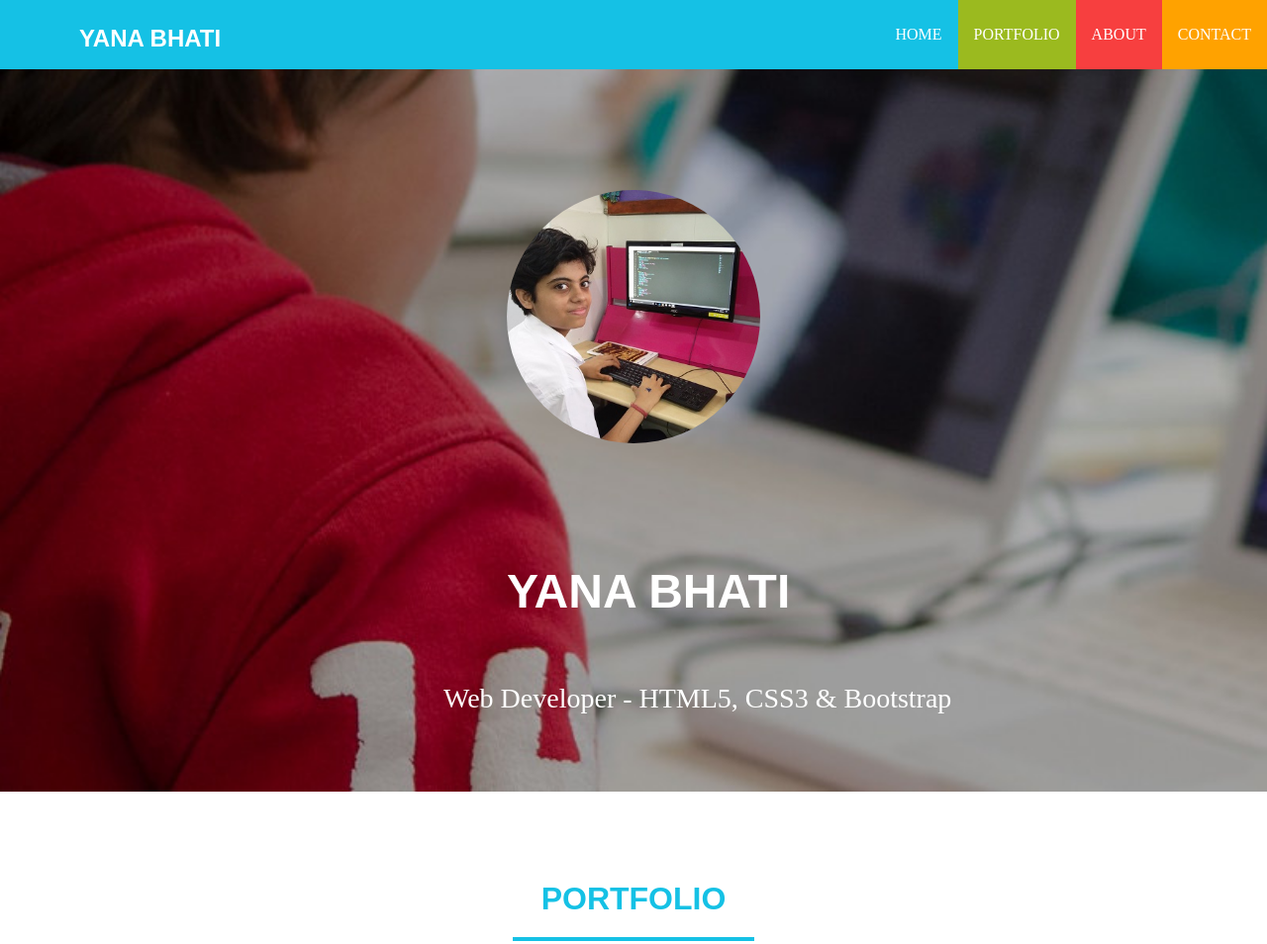
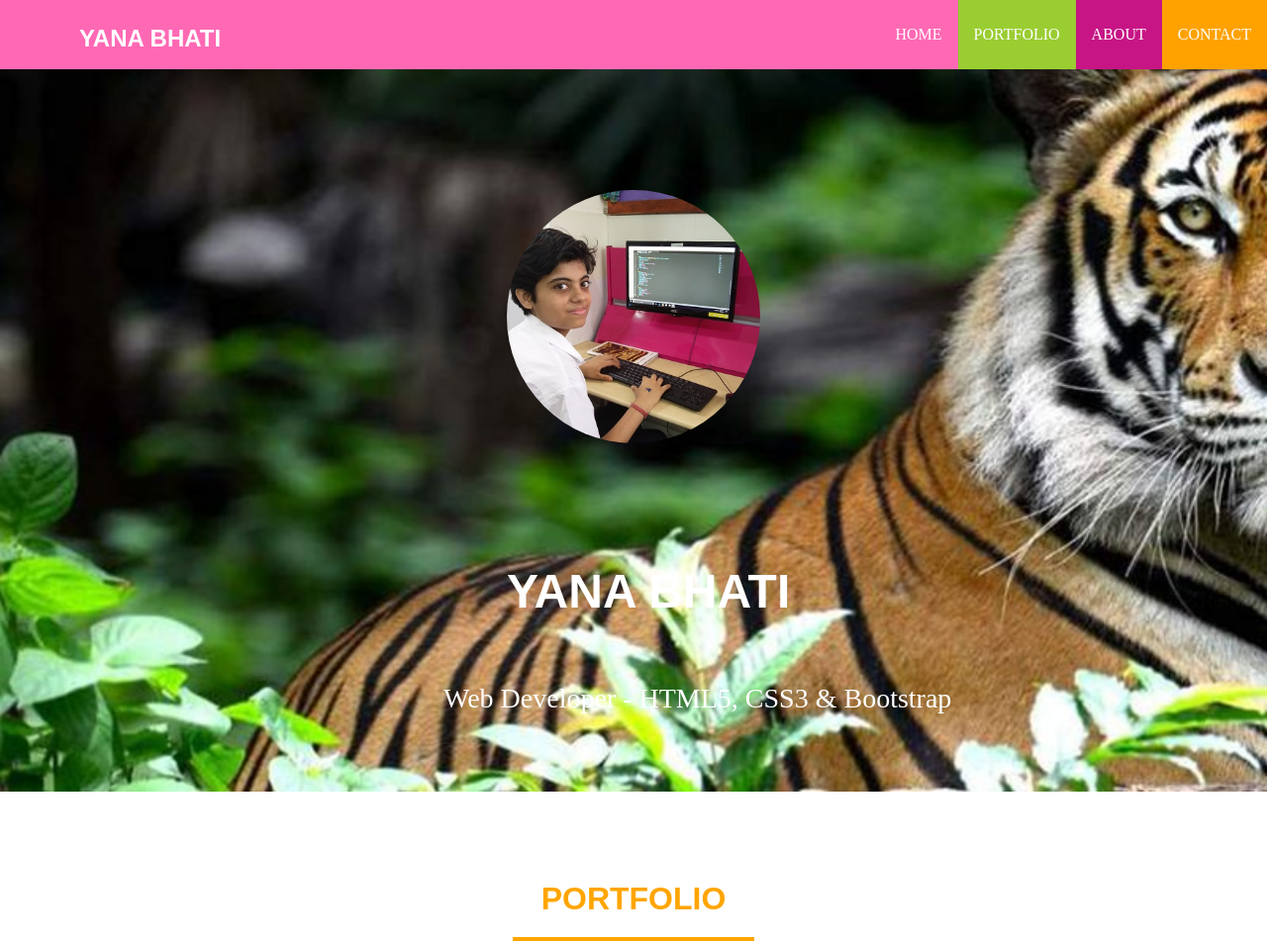
Before and after one commit to Parevartan-yana/htmlassignment, a plain HTML site: page index.html in a window 1280 px wide. Shown: the top 954 px of the page at 99% size. Drawn offline with Linux system fonts and the light colour scheme.

Commit message:
new chages

```diff
--- a/css/style.css
+++ b/css/style.css
@@ -4,7 +4,7 @@ body {
 
 header {
 	height: 70px;
-	background-color: #15c1e5;
+	background-color: #FF69B4;
 	position: fixed;
     top: 0;
     left: 0;
@@ -50,11 +50,11 @@ li a {
 }
 
 .bgGreen {
-	background-color: #9bba1f;
+	background-color:#9ACD32;
 }
 
 .bgRed {
-	background-color: #f73f3f;
+	background-color: #c71585;
 }
 
 .bgYellow {
@@ -62,7 +62,7 @@ li a {
 }
 
 .hero {
-	background: url("../images/computer-skills.jpg");
+	background: url("../images/wildlife.jpg");
 	position: relative;
 	min-height: 450px;
 	height: 100vh;
@@ -126,7 +126,7 @@ li a {
 }
 
 .colorBlue {
-	color: #15c1e5;
+	color: #FFa500;
 }
 
 hr {
@@ -207,7 +207,7 @@ hr {
 
 #about {
 	padding-top: 70px;
-	background-color: #f73f3f;
+	background-color: #C71585;
 	height: 500px;
 	font-size: 20px;
 	font-weight: 100;
```
Also changed, not shown: images/comp.png (added), images/wildlife.jpg (added).
